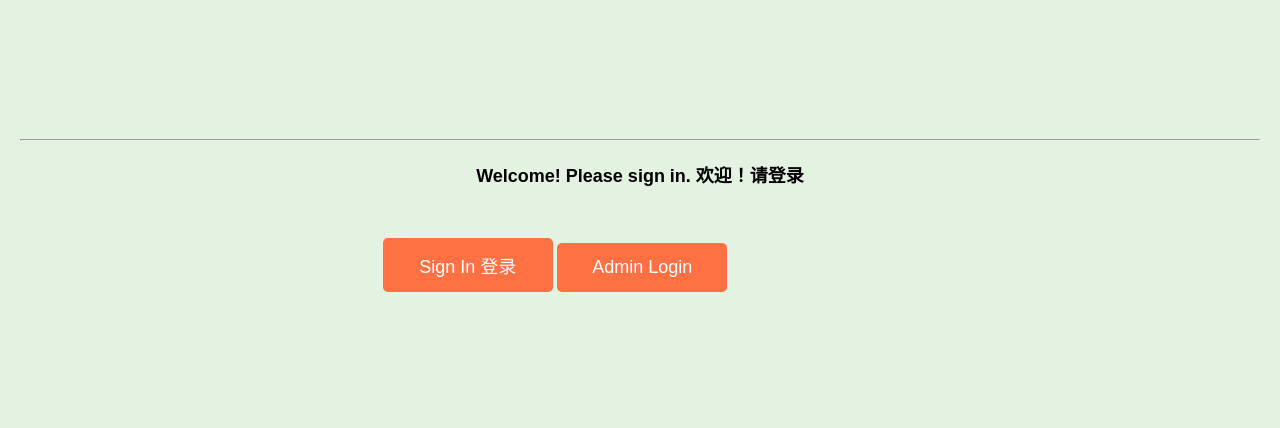
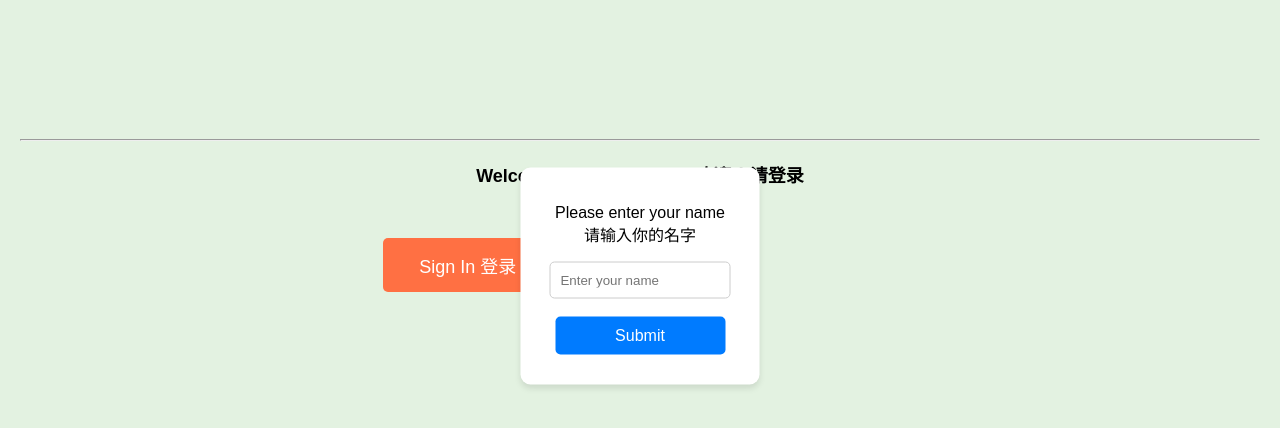
Before and after one commit to murloc-tinyfin/football_aranangement, a plain HTML site: page index.html in a window 1280 px wide. Both pictures are taken after a click on the button "Sign In 登录". Shown: the part 124-552 px from the top of the page. Drawn offline with Linux system fonts and the light colour scheme.

Commit message:
Update index.html

```diff
--- a/index.html
+++ b/index.html
@@ -82,6 +82,13 @@
     <script type="module" src="main.mjs"></script>
 
 
+<!-- Sign-in modal (hidden by default) -->
+<div id="signInModal" style="display: none; position: fixed; top: 50%; left: 50%; transform: translate(-50%, -50%); background: white; padding: 20px; border-radius: 10px; box-shadow: 0 4px 6px rgba(0, 0, 0, 0.1); text-align: center;">
+    <p>Please enter your name<br>请输入你的名字</p>
+    <input type="text" id="nameInput" placeholder="Enter your name" style="padding: 10px; width: 80%; border: 1px solid #ccc; border-radius: 5px;">
+    <br><br>
+    <button id="submitName" style="background-color: #007BFF; color: white; padding: 10px 20px; border: none; border-radius: 5px; cursor: pointer;">Submit</button>
+</div>
 
 </body>
 </html>
```
